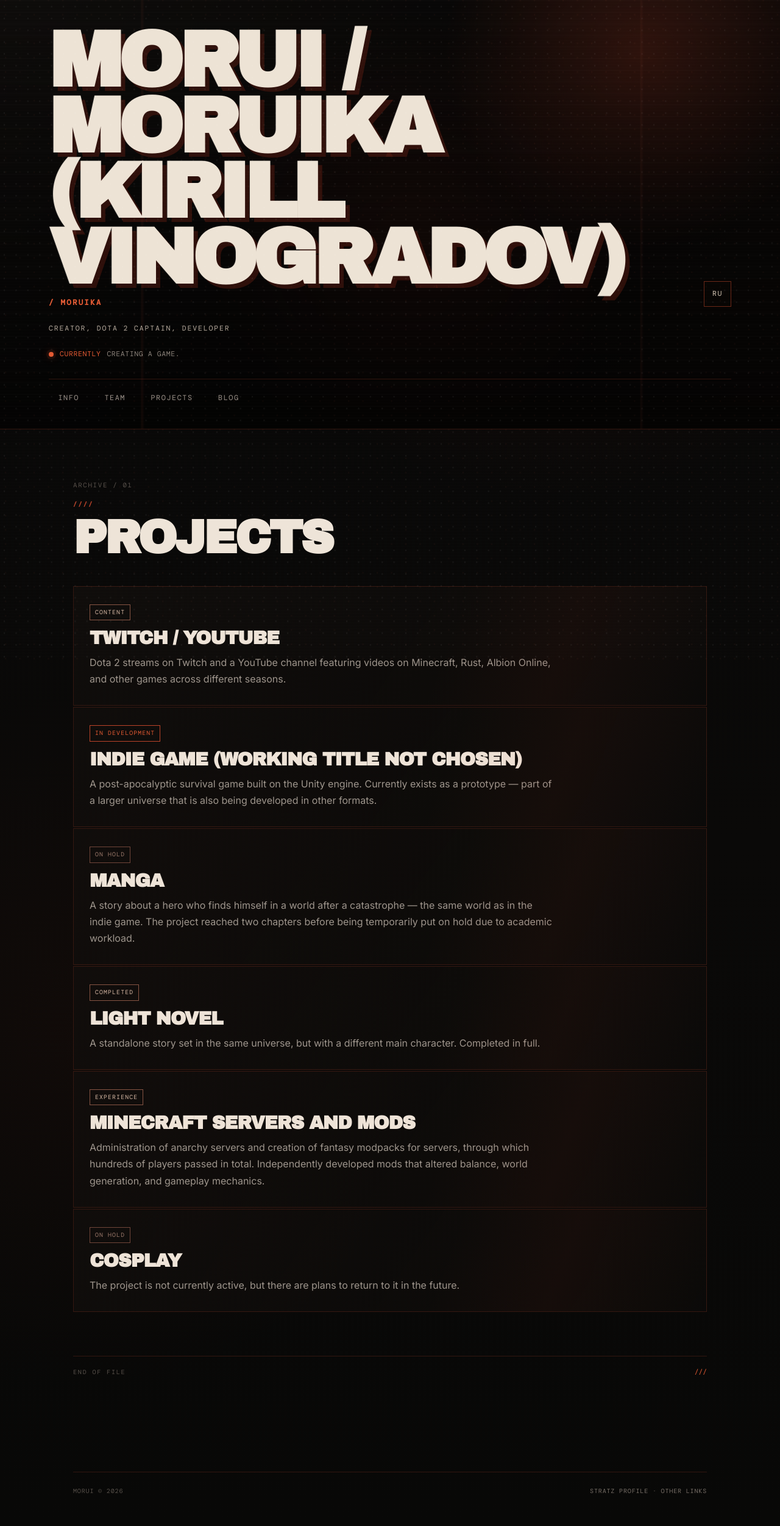
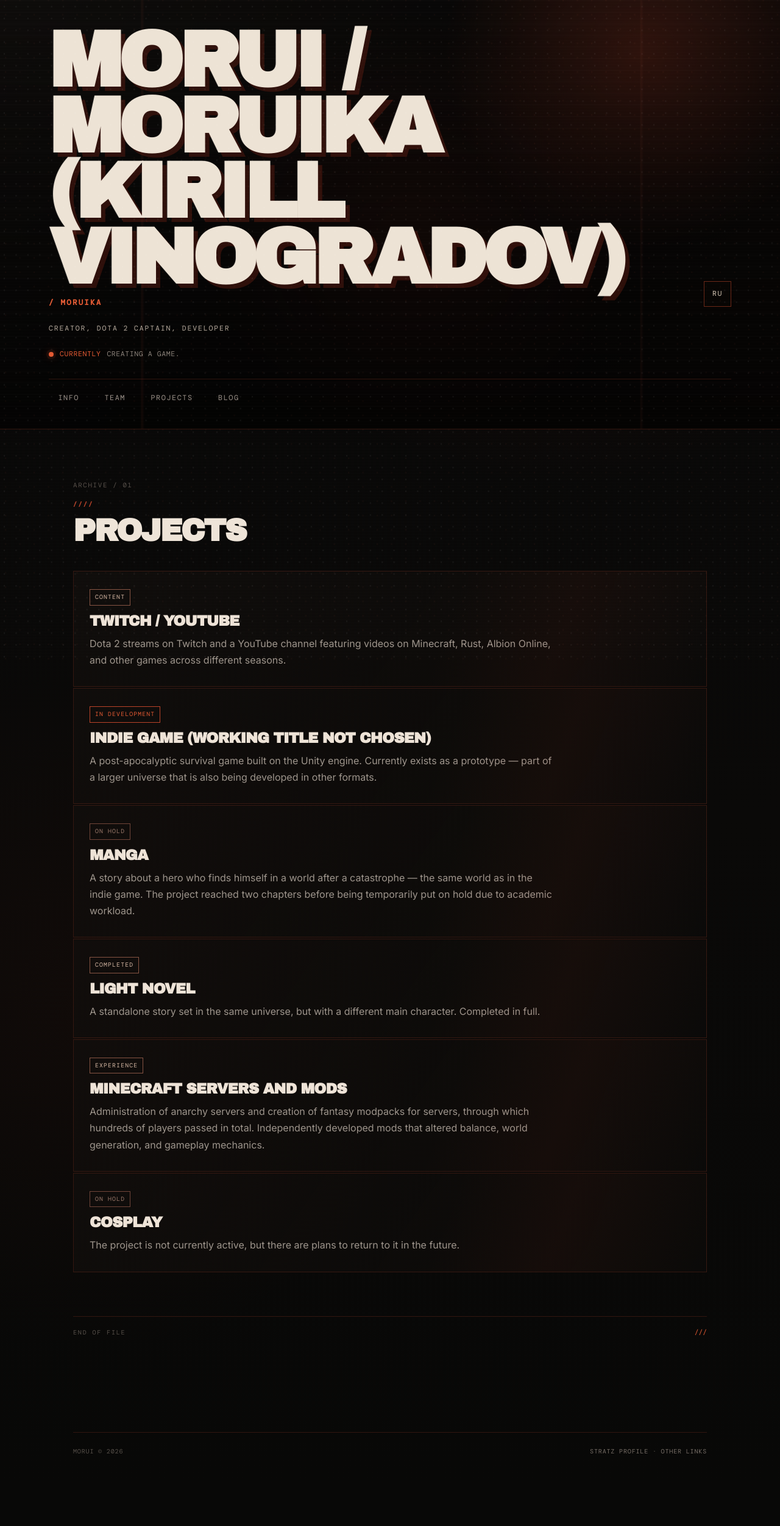
Before and after one commit to Moruika/moruika.github.io, a Jekyll site: the page built from projects.md, in a window 1280 px wide. Shown: the whole page at 61% size. Built offline with Jekyll 4.4.1, drawn with Linux system fonts in a browser that asks for light colours; after the commit the page ends 2436 px from its top, so only the background shows below that.

Commit message:
Update style.css

```diff
--- a/assets/css/style.css
+++ b/assets/css/style.css
@@ -300,7 +300,7 @@ main > p:not(.lede) {
 .section-title {
   margin: 0 0 42px;
   font-family: 'Archivo Black', Impact, sans-serif;
-  font-size: clamp(2.4rem, 6vw, 4.9rem);
+  font-size: clamp(1.8rem, 4vw, 3.5rem);
   line-height: .95;
   letter-spacing: -.05em;
   text-transform: uppercase;
@@ -443,7 +443,7 @@ main > p:not(.lede) {
 .project h3 {
   margin: 2px 0 10px;
   font-family: 'Archivo Black', sans-serif;
-  font-size: clamp(1.25rem, 2.8vw, 1.9rem);
+  font-size: clamp(1rem, 2vw, 1.5rem);
   line-height: 1.08;
   letter-spacing: -.035em;
   text-transform: uppercase;
```
